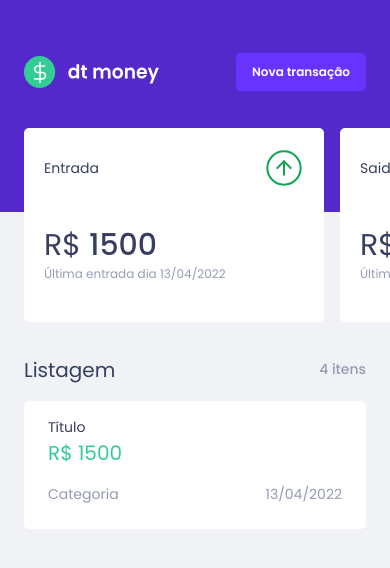
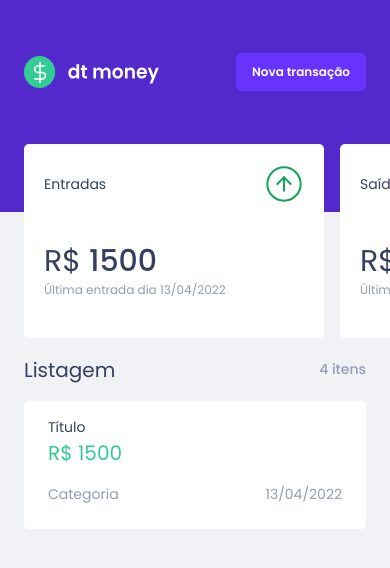
Before and after one commit to EstherMarie/dtmoney, a Next.js app: page / in a window 390 px wide. Shown: the top 568 px of the page. Built offline with nearby package versions, Linux system fonts and the light colour scheme.

Commit message:
adiciona responsivo da seção de cards

```diff
--- a/src/components/CardSection/Card/index.tsx
+++ b/src/components/CardSection/Card/index.tsx
@@ -3,7 +3,7 @@ import React from "react";
 import { StyledCard } from "../CardSection";
 
 interface CardProps {
-  title: "Entrada" | "Saida" | "Total";
+  title: "Entradas" | "Saídas" | "Total";
   cash: number;
   date?: string;
   icon: string;
@@ -13,8 +13,18 @@ export function Card({ title, cash, date, icon }: CardProps) {
   let fullDate = new Date();
   let data = `${fullDate.getDay()} de ${fullDate.getMonth()}`;
 
+  let cardClass = "";
+
+  if (title != "Total") {
+    cardClass = "";
+  } else if (cash >= 0) {
+    cardClass = "cardTotal--green";
+  } else {
+    cardClass = "cardTotal--red";
+  }
+
   return (
-    <StyledCard className={title == "Total" ? "cardTotal" : ""}>
+    <StyledCard className={cardClass}>
       <div className="card-header">
         <p className="title">{title}</p>
         <div className="icon">
--- a/src/components/CardSection/CardSection.ts
+++ b/src/components/CardSection/CardSection.ts
@@ -2,8 +2,8 @@ import styled from "styled-components";
 
 export const StyledCardSection = styled.section`
   position: relative;
-  top: -100px;
-  overflow-x: scroll;
+  top: -84px;
+  overflow-x: auto;
 
   .card-list {
     display: flex;
@@ -16,7 +16,7 @@ export const StyledCardSection = styled.section`
 
     padding-right: 24px;
 
-    .cardTotal {
+    .cardTotal--green {
       background-color: var(--green);
       color: var(--white);
 
@@ -25,6 +25,29 @@ export const StyledCardSection = styled.section`
         margin: 0;
       }
     }
+
+    .cardTotal--red {
+      background-color: var(--red);
+      color: var(--white);
+
+      p {
+        color: var(--white);
+        margin: 0;
+      }
+    }
+  }
+
+  @media (min-width: 980px) {
+      .card-list {
+        width: 100%;
+        overflow-x: unset;
+        display: flex;
+        justify-content: space-between;
+
+        padding-right: 0;
+
+        gap: 32px;
+      }
   }
 `;
 
@@ -80,4 +103,17 @@ export const StyledCard = styled.li`
       color: var(--text);
     }
   }
+
+  @media (min-width: 980px) {
+    height: 136px;
+    width: 352px;
+
+    .card-body {
+      margin-top: 7.5px;
+
+      .text {
+        display: none;
+      }
+    }
+  }
 `;
--- a/src/components/CardSection/index.tsx
+++ b/src/components/CardSection/index.tsx
@@ -12,12 +12,12 @@ export function CardSection() {
       <Container>
         <ul className="card-list">
           <Card
-            title="Entrada"
+            title="Entradas"
             cash={1500}
             icon={iconEntradas}
             date="13/04/2022"
           />
-          <Card title="Saida" cash={500} icon={iconSaidas} />
+          <Card title="Saídas" cash={500} icon={iconSaidas} />
           <Card title="Total" cash={1000} icon={iconTotal} />
         </ul>
       </Container>
```
